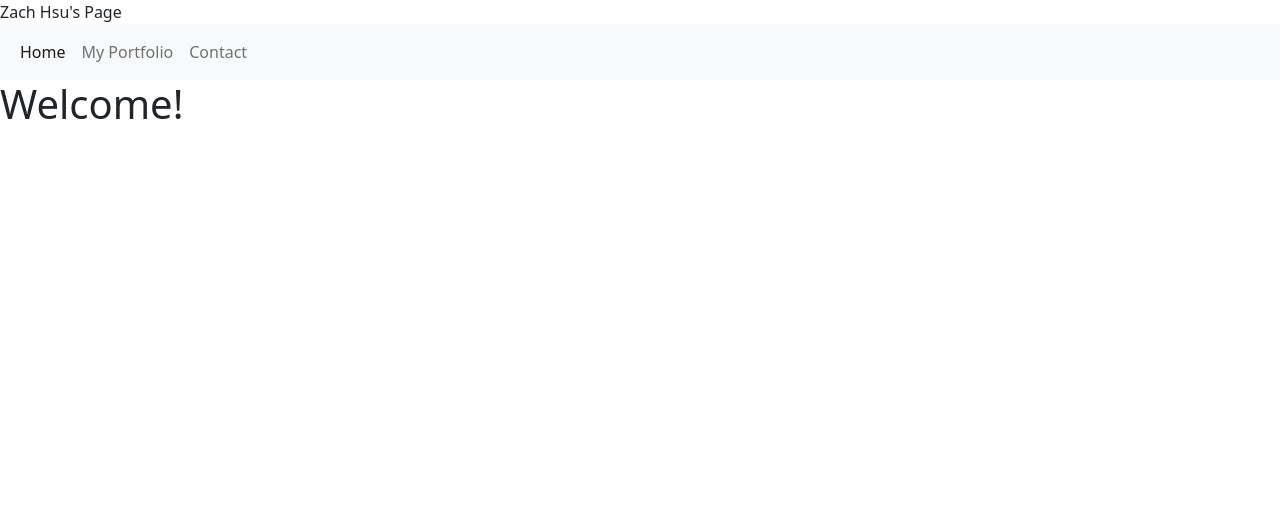
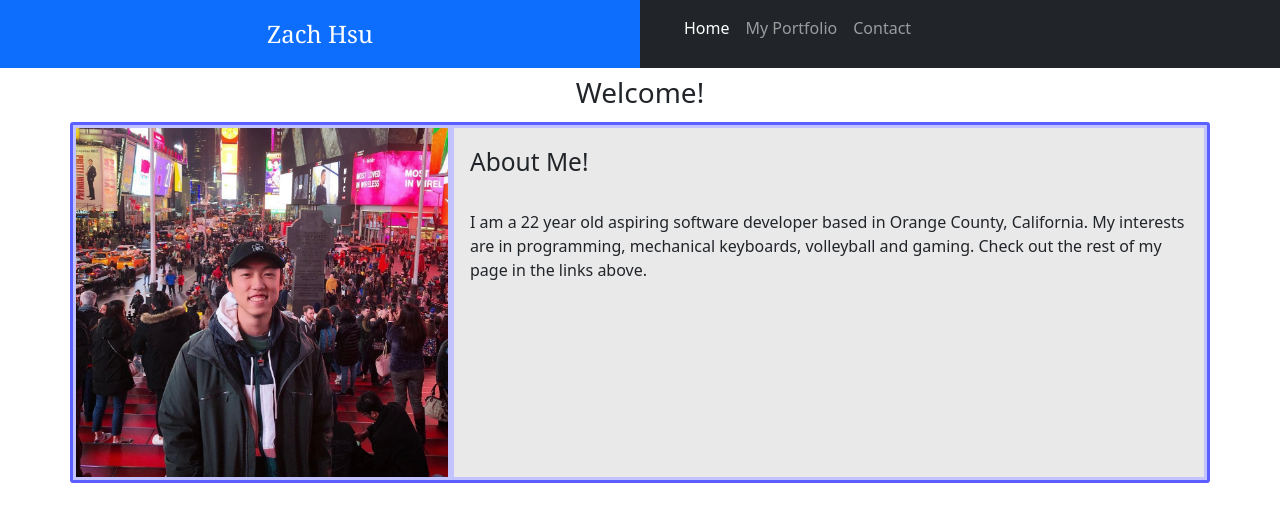
Before and after one commit to hsuzach/MyPortfolio, a plain HTML site: page index.html in a window 1280 px wide. Drawn offline with nearby package versions, Linux system fonts and the light colour scheme.

Commit message:
set up home page

```diff
--- a/index.html
+++ b/index.html
@@ -9,12 +9,23 @@
     integrity="sha384-1BmE4kWBq78iYhFldvKuhfTAU6auU8tT94WrHftjDbrCEXSU1oBoqyl2QvZ6jIW3" crossorigin="anonymous">
 </head>
 
-<header>Zach Hsu's Page</header>
+<header>
+
+</header>
 
 <body>
 
-<nav class="navbar navbar-expand-lg navbar-light bg-light">
+
+
 <div class="container-fluid">
+  <div class="row">
+    <div class="col-sm-6 bg-primary">
+      <div class="container p-2 my-2 bg-primary text-white"
+        style="text-align: center; font-family:Georgia, 'Times New Roman', Times, serif; font-size: x-large;">Zach Hsu</div>
+    </div>
+    <div class="col-sm-6 bg-dark">
+      <nav class="navbar navbar-expand-lg navbar-dark bg-dark">
+        <div class="container">
 
           <button class="navbar-toggler" type="button" data-bs-toggle="collapse" data-bs-target="#navbarNav"
             aria-controls="navbarNav" aria-expanded="false" aria-label="Toggle navigation">
@@ -35,12 +46,24 @@
           </div>
         </div>
       </nav>
-
-<div class="aboutMe">
-  <h1>Welcome!</h1>
-  <div class="aboutmetext"></div>
+    </div>
+  </div>
 </div>
 
+  <h2 class= "p-1" style="text-align: center;"><small>Welcome!</small></h2>
+
+  <div class="container" style="border: 3px rgb(92, 95, 255) solid; border-radius: 3px;">
+    <div class="aboutme row justify-content-center">
+      <img src="./assets/images/IMG_0611.jpg" alt="mypfp" class="col-md-4" style="border: 3px solid rgb(195, 195, 255);padding: 0px;">
+      <div class="aboutmetext col-md-8 p-3" style="background-color:rgba(212, 211, 211, 0.507); border: 3px solid rgb(195, 195, 255);">
+        <h3><small>About Me!</small></h3>
+        <br>
+        <p>I am a 22 year old aspiring software developer based in Orange County, California. My interests are in programming, mechanical keyboards, volleyball and gaming. Check out the rest of my page in the links above.</p>
+      </div>
+    </div>
+
+
+  </div>
 
 
 </body>
```
Also changed, not shown: assets/images/IMG_0611.jpg (added). Lines whose indentation alone changed are shown as unchanged.
